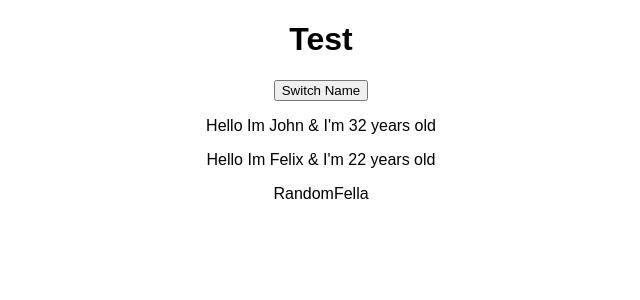
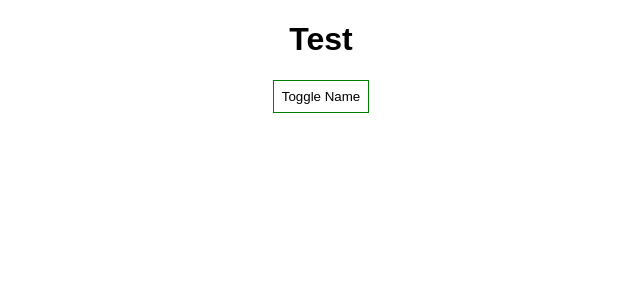
Before and after one commit to Deshanm123/react-by-Maximilian, a React (Create React App) app: page / in a window 1280 px wide. Shown: the top 300 px of the page, without its empty margins (319-959 px from the left). Built offline with nearby package versions, Linux system fonts and the light colour scheme.

Commit message:
working list dynamic lists

```diff
--- a/src/App.js
+++ b/src/App.js
@@ -3,20 +3,28 @@
 import Person from './Person/Person.js';
 
 class App extends Component {
+     //inline css
   state = {
       persons :[
         {name:'John', age : 32},
         {name:'Felix', age :22}
       ],
-      otherState:'Some other value'
+      otherState:'Some other value',
+      showcasePerson: false
     }
     //event-handler
-  buttonOnClickHandler= ()=>{
-      //this.state.persons[0].name = 'Deshan' cant change state ogf this app like this
+  buttonToggleHandler= ()=>{
+      let showcasePersonBool = this.state.showcasePerson
       this.setState({
-         persons: [
-            {name:'John After One year', age : 33},
-            {name:'Felix  After One year', age :23}
+        showcasePerson :  !(showcasePersonBool)
+      })
+    }
+
+    inputNameChangeHandler = (event) => {
+      this.setState({
+        persons:[
+          {name:'John', age : 32},
+          {name:event.target.value, age :22}
         ]
       })
     }
@@ -25,21 +33,37 @@
       //);
     render()
     {
+        const style= {
+          backgroundColor: 'white',
+          border : '1px solid green',
+          padding:'8px'
+        };
+
+
+
         return(
           <div className="App">
             <h1>Test</h1>
-            <button onClick={this.buttonOnClickHandler}>Switch Name</button>
+            <button onClick={this.buttonToggleHandler} style={style}>
+             Toggle Name
+              </button>
+              {
+                this.state.showcasePerson ?
+                  <div>
                     <Person
                       Name={this.state.persons[0].name}
                       Age={this.state.persons[0].age}
-              ClickHandler={this.buttonOnClickHandler}
                     />
+
                       <Person
                         Name={this.state.persons[1].name}
                         Age={this.state.persons[1].age}
-              ClickHandler={this.buttonOnClickHandler}>
-              RandomFella
-               </Person>
+                        inputNameHandler = {this.inputNameChangeHandler}/>
+                  </div>
+                  : null
+
+              }
+
           </div>
         )
     }
--- /dev/null
+++ b/src/Person/Person.css
@@ -0,0 +1,8 @@
+.Person {
+    width:60%;
+    margin:16px auto;
+    border : 1px solid #eee;
+    box-shadow : 0 2px 3px #ccc;
+    padding: 16px;
+    text-align:center;
+}
--- a/src/Person/Person.js
+++ b/src/Person/Person.js
@@ -1,10 +1,14 @@
 import React from 'react';
+import './Person.css'
+
+
 
 const person = (props) => {
     return (
-        <div>
+        <div className='Person'>
             <p onClick={props.ClickHandler}>Hello Im {props.Name} & I'm  {props.Age} years old</p>
             <p>{props.children}</p>
+            <input type="text" onChange={props.inputNameHandler} value={props.Name} />
         </div>
     );
 }
```
Lines whose indentation alone changed are shown as unchanged.
